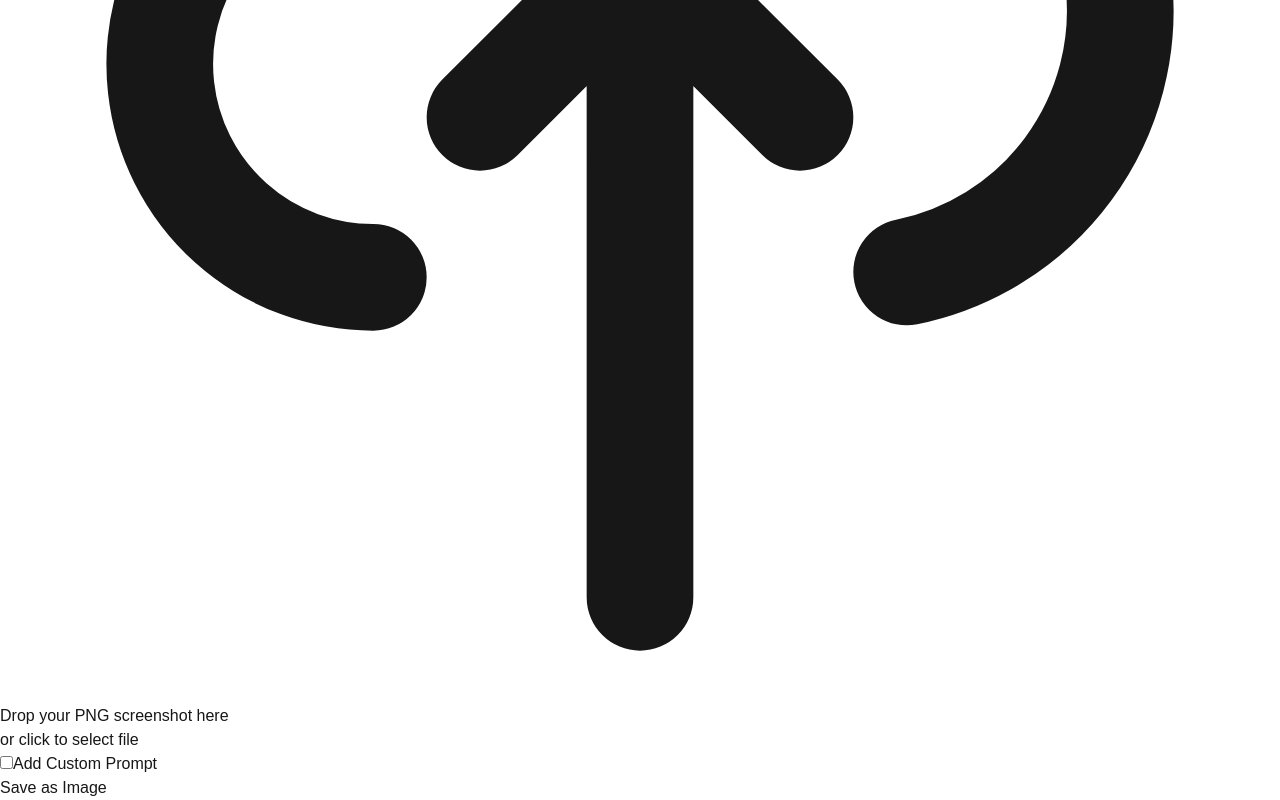
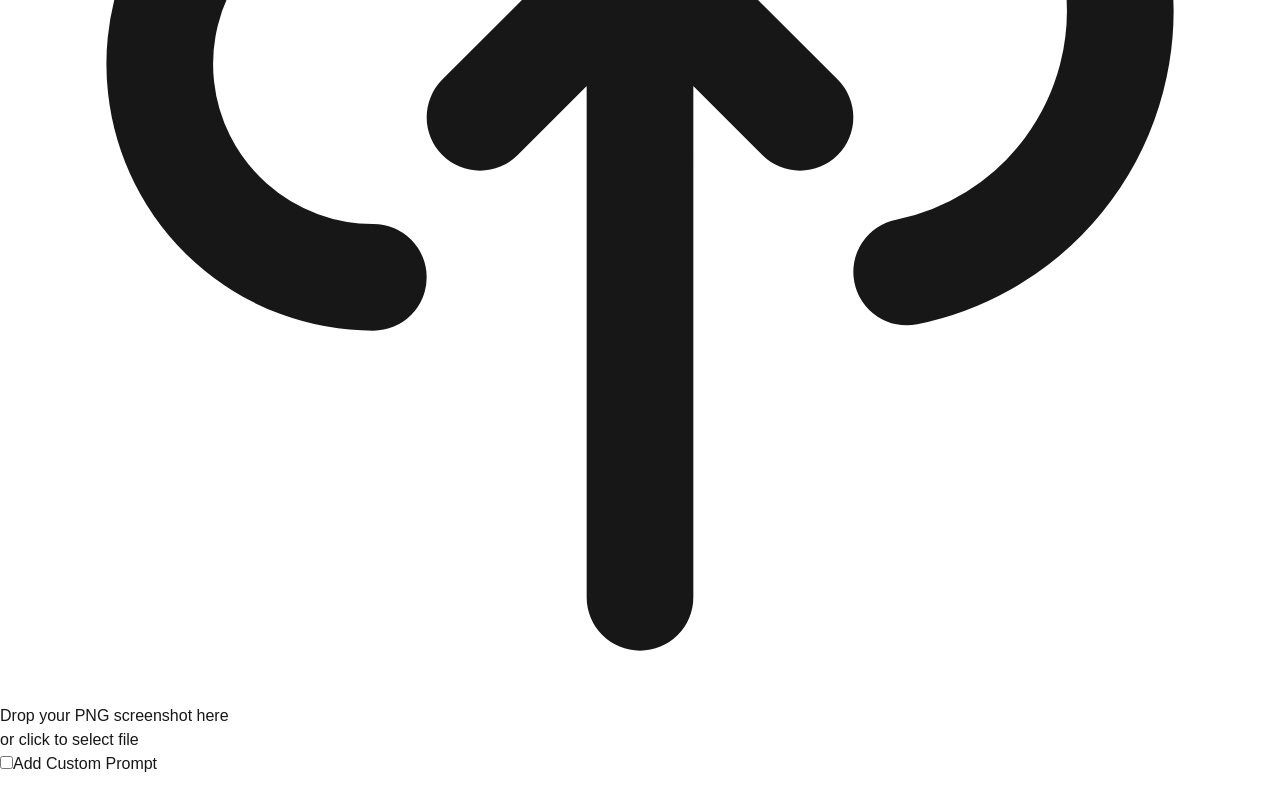
Before and after one commit to tryptophan36/wireframe_ai, a Next.js app: page / in a window 1280 px wide. Shown: the part 726-1526 px from the top of the page. After the commit the page ends 1502 px from the top, so only its background shows below. Built offline with nearby package versions, Linux system fonts and the light colour scheme.

Commit message:
ui fixed

```diff
--- a/src/app/components/ImageHandler.jsx
+++ b/src/app/components/ImageHandler.jsx
@@ -232,12 +232,6 @@ const ImageHandler = () => {
         theme="dark"  // or "light" based on your preference
       />
 
-      <button
-        onClick={() => handleSaveImage(svgCode)}
-        className="px-6 py-2 bg-green-500 text-white rounded-lg hover:bg-green-600 transition-colors ml-4"
-      >
-        Save as Image
-      </button>
     </>
   );
 };
```
